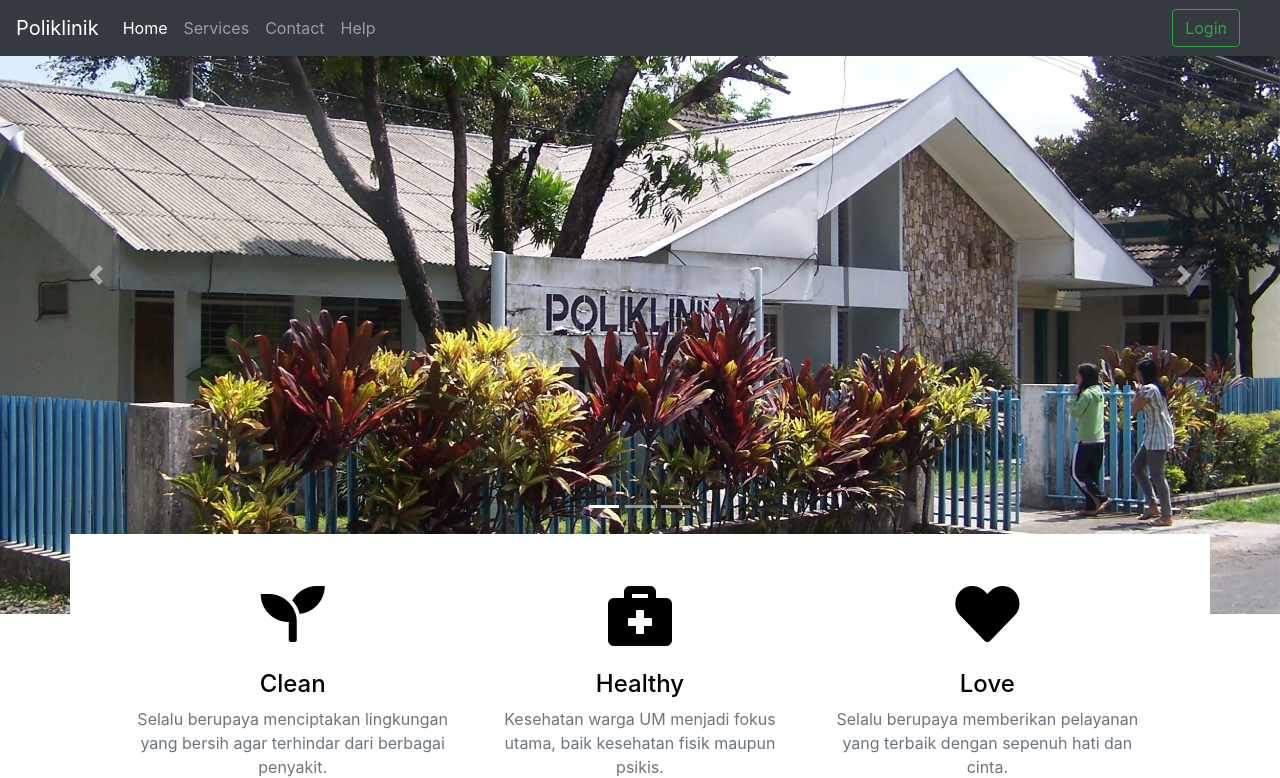
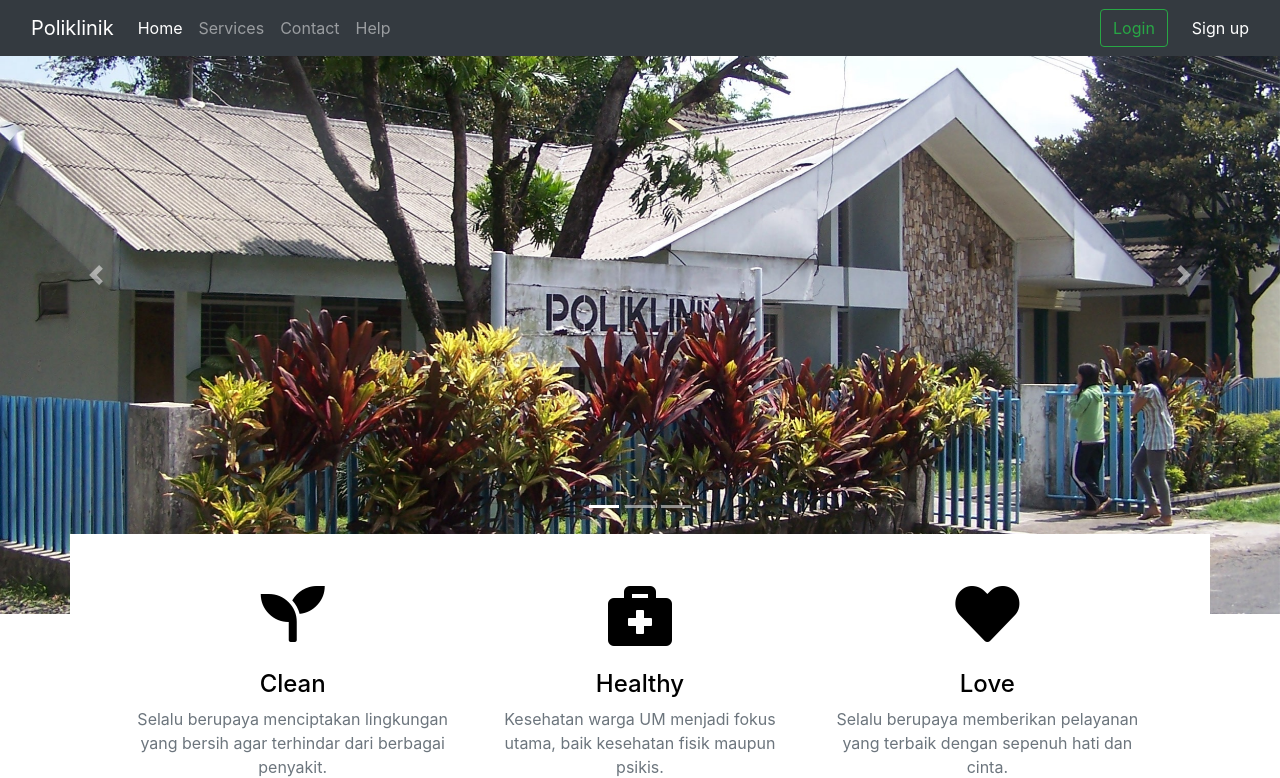
Before and after one commit to ZakaCoding/poliklinik, a PHP site: page /poliklinik_um/ in a window 1280 px wide. Shown: the top 778 px of the page. Run offline with PHP 8.4, Linux system fonts and the light colour scheme.

Commit message:
Add session and connecting login and register to landing page

```diff
--- a/index.php
+++ b/index.php
@@ -1,5 +1,5 @@
 
-<?php include_once('config/config.php'); ?>
+<?php include_once('config/config.php'); session_start(); ?>
 <!DOCTYPE html>
 <html lang="en">
 <head>
@@ -43,6 +43,7 @@
 
   <header>
     <nav class="navbar navbar-expand-md navbar-dark fixed-top bg-dark">
+      <div class="container-fluid">
         <a class="navbar-brand" href="#">Poliklinik</a>
         <button class="navbar-toggler" type="button" data-toggle="collapse" data-target="#navbarCollapse" aria-controls="navbarCollapse" aria-expanded="false" aria-label="Toggle navigation">
           <span class="navbar-toggler-icon"></span>
@@ -68,8 +69,10 @@
             </ul>
             <form class="form-inline mt-2 mt-md-0">
               <!-- <input class="form-control mr-sm-2" type="text" placeholder="Search" aria-label="Search"> -->
-            <button class="btn btn-outline-success my-2 my-sm-0 mr-sm-4" type="submit">Login</button>
+              <a class="btn btn-outline-success my-2 my-sm-0 mr-sm-4" href="<?= BASE_URL ?>/page/auth/login.php">Login</a>
+              <a class="text-white" href="<?= BASE_URL ?>/page/auth/register.php">Sign up</a>
             </form>
+          </div>
       </div>
     </nav>
   </header>
```
Lines whose indentation alone changed are shown as unchanged.
